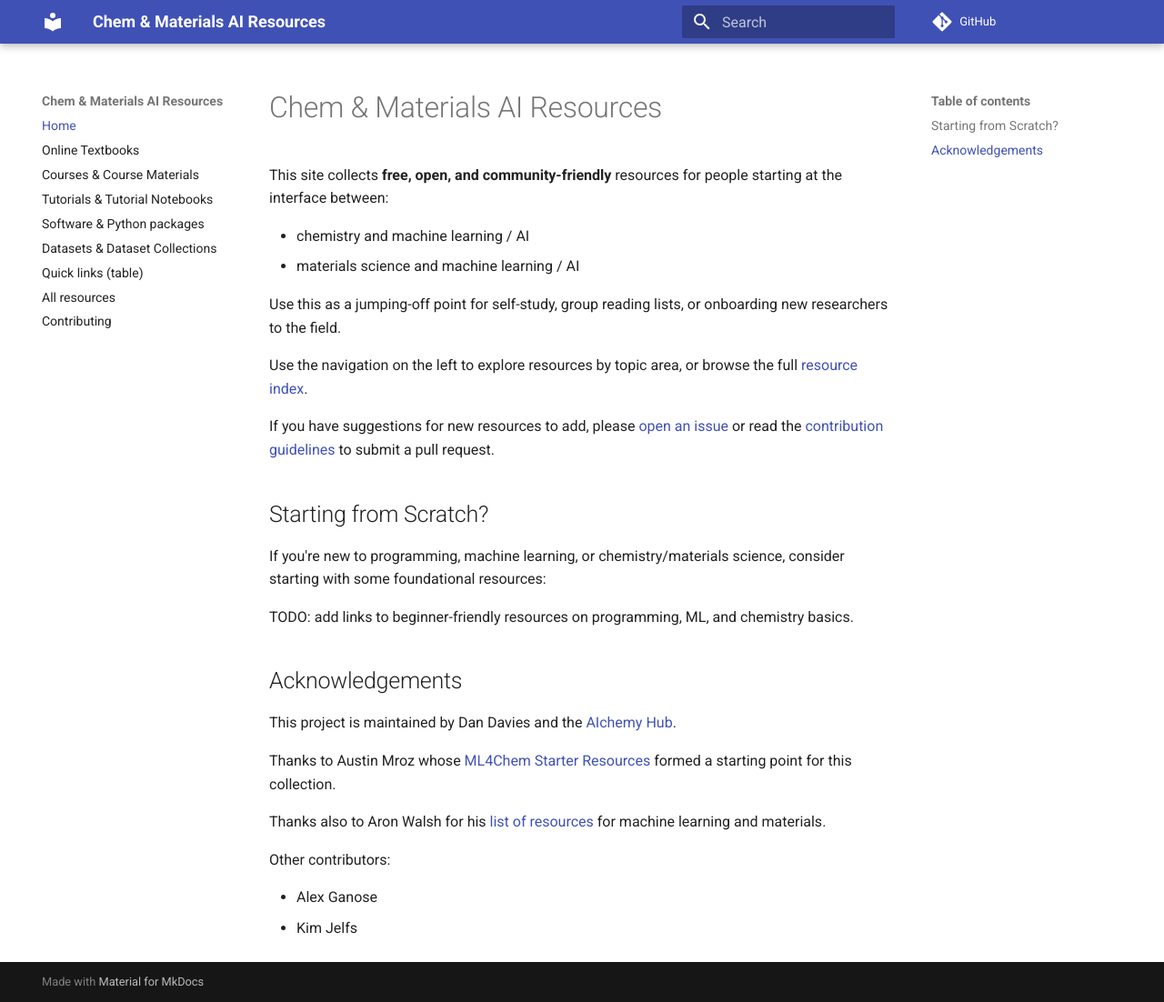
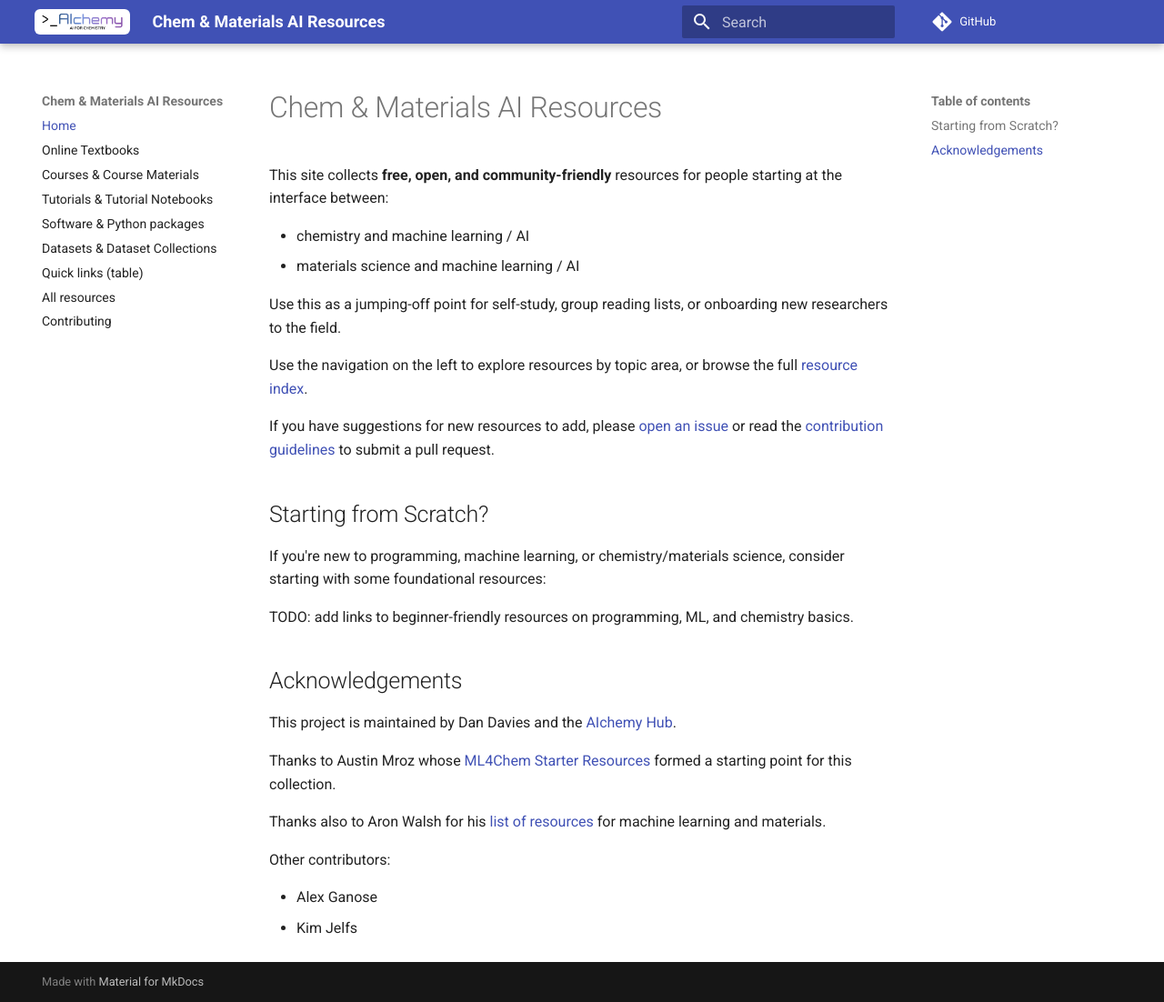
Before and after one commit to aichemy-hub/chem-ai-resources, an MkDocs documentation site: the page built from docs/index.md, in a window 1280 px wide and 1102 px high. Shown: the whole window at 91% size. Built offline with MkDocs 1.6.1 and Material for MkDocs 9.7.7, drawn with Linux system fonts in a browser that asks for light colours; comment, search, counter and statistics services are not loaded.

Commit message:
add aichemy logo

```diff
--- /dev/null
+++ b/docs/stylesheets/logo.css
@@ -0,0 +1,5 @@
+.md-header__button.md-logo {
+    background: white;
+    border-radius: 6px;
+    padding: 2px 6px;
+}
--- a/mkdocs.yml
+++ b/mkdocs.yml
@@ -4,6 +4,7 @@ repo_url: "https://github.com/aichemy-hub/chem-ai-resources"
 
 theme:
   name: material
+  logo: assets/logo.png
   features:
     - navigation.sections
     - navigation.instant
@@ -34,3 +35,4 @@ nav:
 
 extra_css:
   - stylesheets/tags.css
+  - stylesheets/logo.css
```
Also changed, not shown: docs/assets/logo.png (added).
